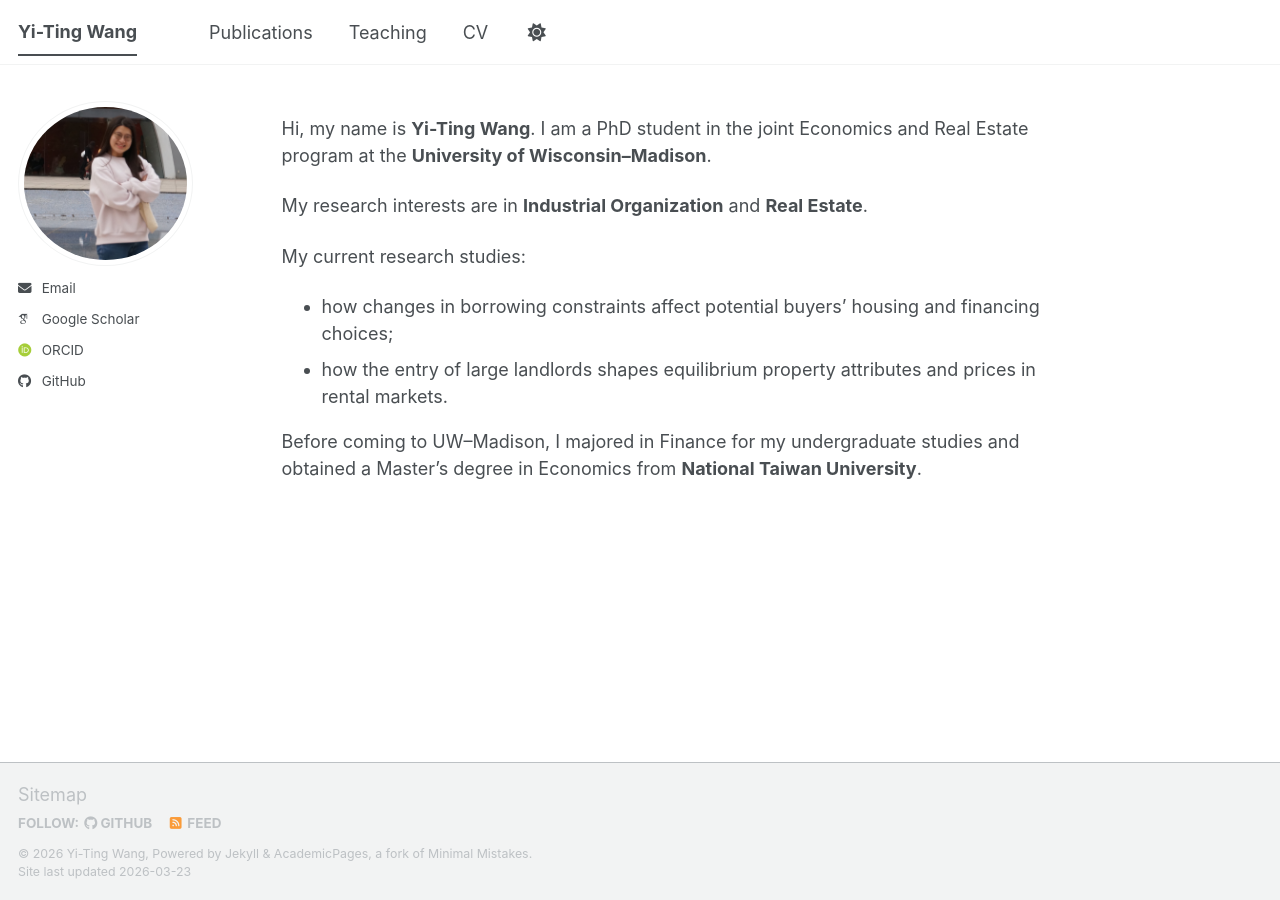
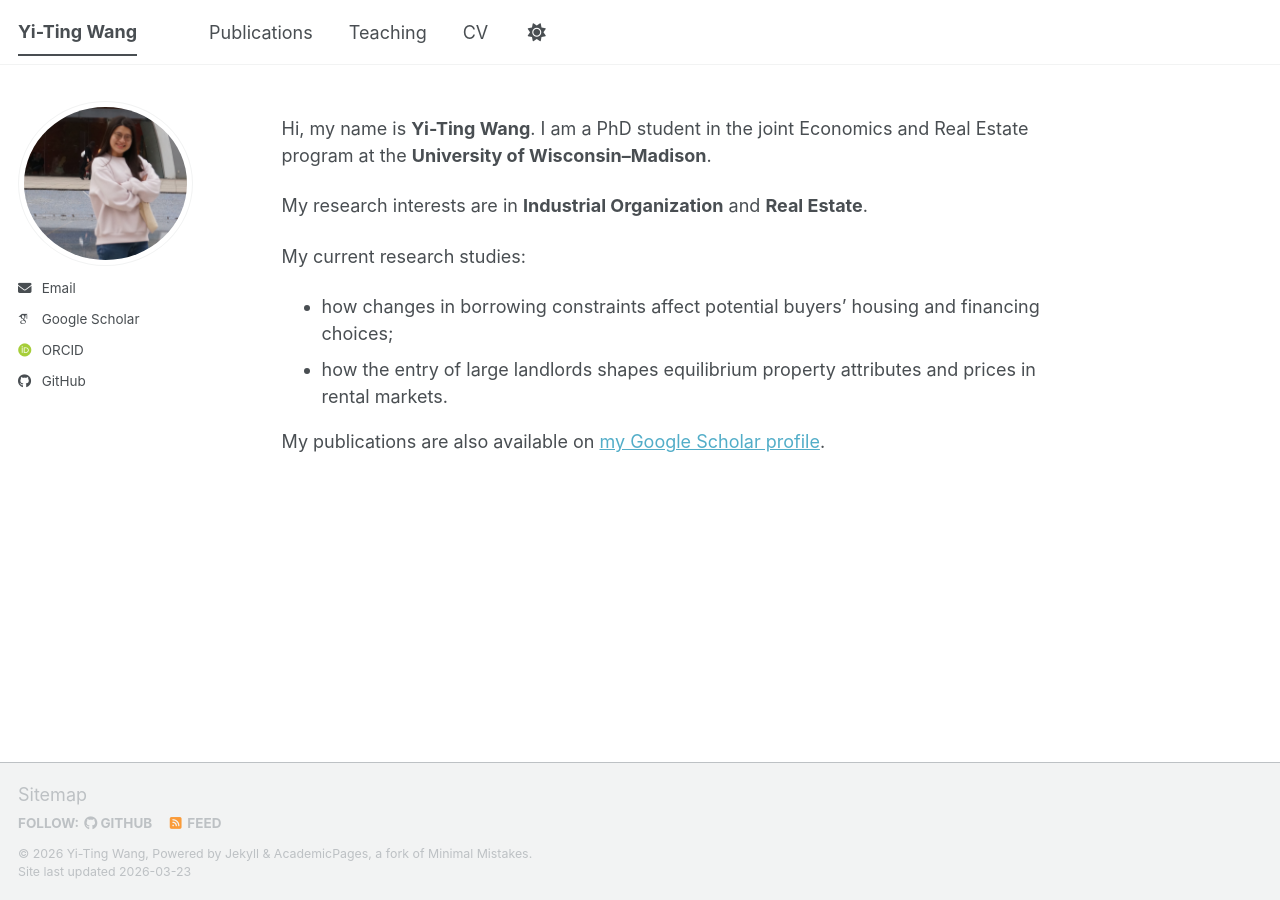
Before and after one commit to Yi-Ting-Econ/Yi-Ting-Econ.github.io, a Jekyll site: the page built from _pages/about.md, in a window 1280 px wide. Built offline with Jekyll 4.4.1, drawn with Linux system fonts in a browser that asks for light colours; some web fonts are replaced; a script bundle is joined from its source files by our own code; library files that are not in the unit come from our copies.

Commit message:
Update about page with Google Scholar link
Added a link to Google Scholar profile in the about page.

```diff
--- a/_pages/about.md
+++ b/_pages/about.md
@@ -15,4 +15,4 @@ My current research studies:
 - how changes in borrowing constraints affect potential buyers’ housing and financing choices;
 - how the entry of large landlords shapes equilibrium property attributes and prices in rental markets.
 
-Before coming to UW–Madison, I majored in Finance for my undergraduate studies and obtained a Master's degree in Economics from **National Taiwan University**.
+My publications are also available on [my Google Scholar profile](https://scholar.google.com/citations?user=bfEJpbAAAAAJ&hl=en).
```
